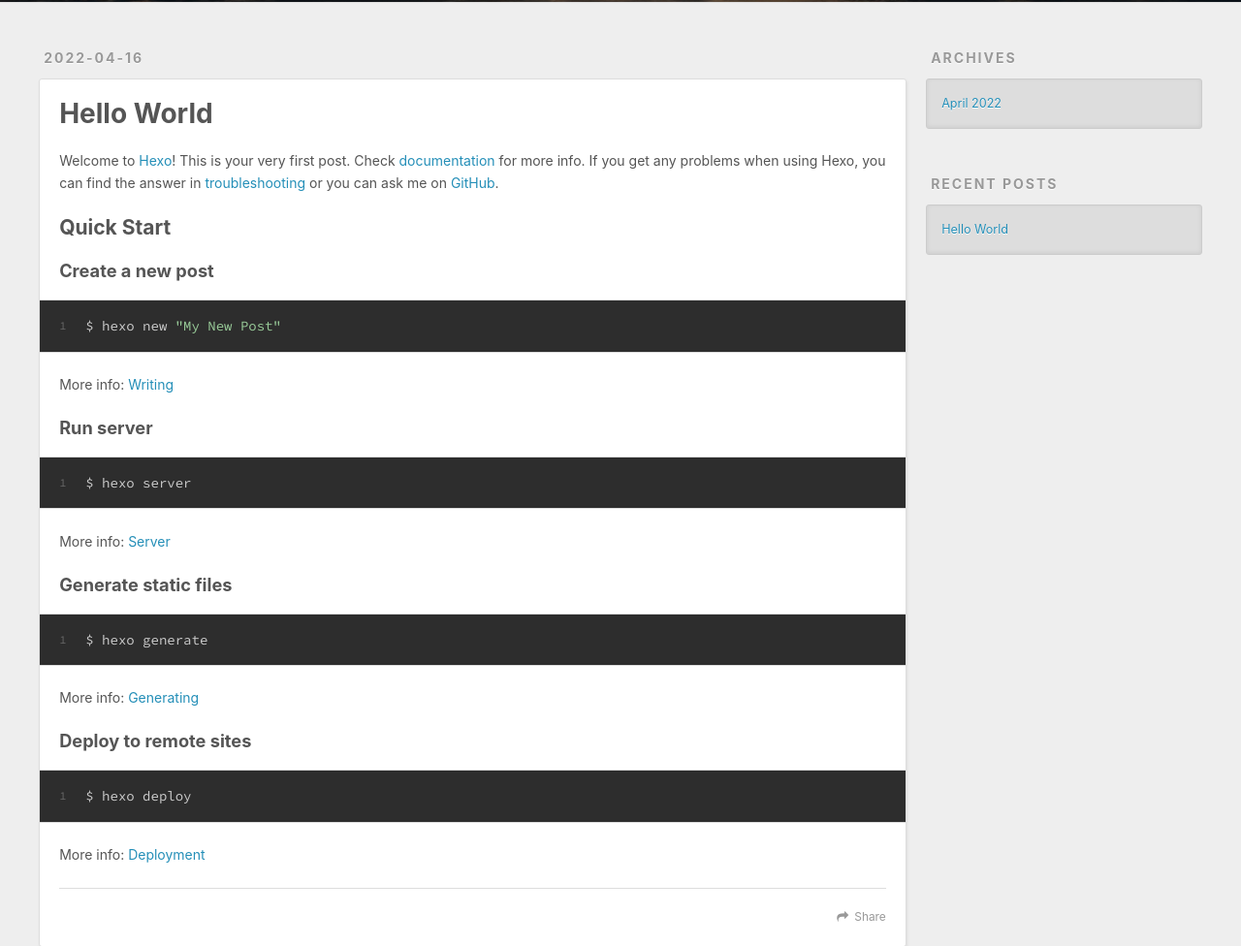
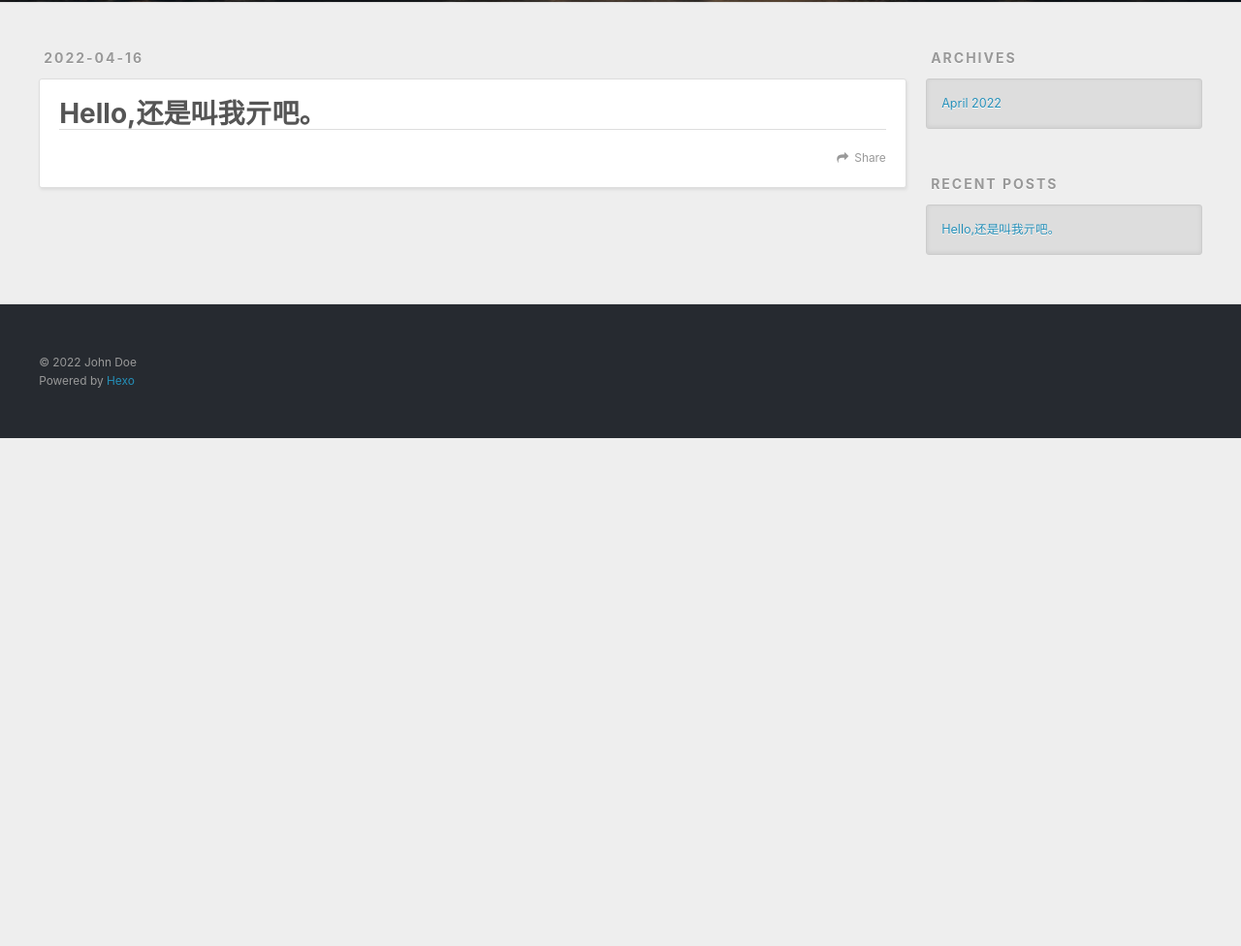
Before and after one commit to a180/a180.github.io, a plain HTML site: page 2022/04/16/hello-world/index.html in a window 1280 px wide. Shown: the part 298-1274 px from the top of the page at 97% size. After the commit the page ends 800 px from the top, so only its background shows below. Drawn offline with nearby package versions, Linux system fonts and the light colour scheme.

Commit message:
Site updated: 2022-04-16 11:15:31

```diff
--- a/2022/04/16/hello-world/index.html
+++ b/2022/04/16/hello-world/index.html
@@ -5,17 +5,15 @@
 
 
 
-  <title>Hello World | Hexo</title>
+  <title>Hello,还是叫我亓吧。 | Hexo</title>
   <meta name="viewport" content="width=device-width, initial-scale=1, maximum-scale=1">
-  <meta name="description" content="Welcome to Hexo! This is your very first post. Check documentation for more info. If you get any problems when using Hexo, you can find the answer in troubleshooting or you can ask me on GitHub. Quick">
-<meta property="og:type" content="article">
-<meta property="og:title" content="Hello World">
+  <meta property="og:type" content="article">
+<meta property="og:title" content="Hello,还是叫我亓吧。">
 <meta property="og:url" content="http://example.com/2022/04/16/hello-world/index.html">
 <meta property="og:site_name" content="Hexo">
-<meta property="og:description" content="Welcome to Hexo! This is your very first post. Check documentation for more info. If you get any problems when using Hexo, you can find the answer in troubleshooting or you can ask me on GitHub. Quick">
 <meta property="og:locale" content="en_US">
 <meta property="article:published_time" content="2022-04-16T02:37:53.208Z">
-<meta property="article:modified_time" content="2022-04-15T07:41:58.904Z">
+<meta property="article:modified_time" content="2022-04-16T03:15:05.130Z">
 <meta property="article:author" content="John Doe">
 <meta name="twitter:card" content="summary">
 
@@ -80,7 +78,7 @@
 
 
     <h1 class="article-title" itemprop="name">
-      Hello World
+      Hello,还是叫我亓吧。
     </h1>
 
 
@@ -88,24 +86,11 @@
 
     <div class="article-entry" itemprop="articleBody">
 
-        <p>Welcome to <a target="_blank" rel="noopener" href="https://hexo.io/">Hexo</a>! This is your very first post. Check <a target="_blank" rel="noopener" href="https://hexo.io/docs/">documentation</a> for more info. If you get any problems when using Hexo, you can find the answer in <a target="_blank" rel="noopener" href="https://hexo.io/docs/troubleshooting.html">troubleshooting</a> or you can ask me on <a target="_blank" rel="noopener" href="https://github.com/hexojs/hexo/issues">GitHub</a>.</p>
-<h2 id="Quick-Start"><a href="#Quick-Start" class="headerlink" title="Quick Start"></a>Quick Start</h2><h3 id="Create-a-new-post"><a href="#Create-a-new-post" class="headerlink" title="Create a new post"></a>Create a new post</h3><figure class="highlight bash"><table><tr><td class="gutter"><pre><span class="line">1</span><br></pre></td><td class="code"><pre><span class="line">$ hexo new <span class="string">&quot;My New Post&quot;</span></span><br></pre></td></tr></table></figure>
-
-<p>More info: <a target="_blank" rel="noopener" href="https://hexo.io/docs/writing.html">Writing</a></p>
-<h3 id="Run-server"><a href="#Run-server" class="headerlink" title="Run server"></a>Run server</h3><figure class="highlight bash"><table><tr><td class="gutter"><pre><span class="line">1</span><br></pre></td><td class="code"><pre><span class="line">$ hexo server</span><br></pre></td></tr></table></figure>
-
-<p>More info: <a target="_blank" rel="noopener" href="https://hexo.io/docs/server.html">Server</a></p>
-<h3 id="Generate-static-files"><a href="#Generate-static-files" class="headerlink" title="Generate static files"></a>Generate static files</h3><figure class="highlight bash"><table><tr><td class="gutter"><pre><span class="line">1</span><br></pre></td><td class="code"><pre><span class="line">$ hexo generate</span><br></pre></td></tr></table></figure>
-
-<p>More info: <a target="_blank" rel="noopener" href="https://hexo.io/docs/generating.html">Generating</a></p>
-<h3 id="Deploy-to-remote-sites"><a href="#Deploy-to-remote-sites" class="headerlink" title="Deploy to remote sites"></a>Deploy to remote sites</h3><figure class="highlight bash"><table><tr><td class="gutter"><pre><span class="line">1</span><br></pre></td><td class="code"><pre><span class="line">$ hexo deploy</span><br></pre></td></tr></table></figure>
-
-<p>More info: <a target="_blank" rel="noopener" href="https://hexo.io/docs/one-command-deployment.html">Deployment</a></p>
 
 
     </div>
     <footer class="article-footer">
-      <a data-url="http://example.com/2022/04/16/hello-world/" data-id="cl219wgvy0000f0fihfg829pm" class="article-share-link">Share</a>
+      <a data-url="http://example.com/2022/04/16/hello-world/" data-id="cl21ae0rn0000lkfi7nwpbn58" class="article-share-link">Share</a>
 
 
     </footer>
@@ -144,7 +129,7 @@
       <ul>
 
           <li>
-            <a href="/2022/04/16/hello-world/">Hello World</a>
+            <a href="/2022/04/16/hello-world/">Hello,还是叫我亓吧。</a>
           </li>
 
       </ul>
```
Also changed, not shown: archives/2022/04/index.html (+2 -2 lines), archives/2022/index.html (+2 -2 lines), archives/index.html (+2 -2 lines), index.html (+3 -16 lines).
